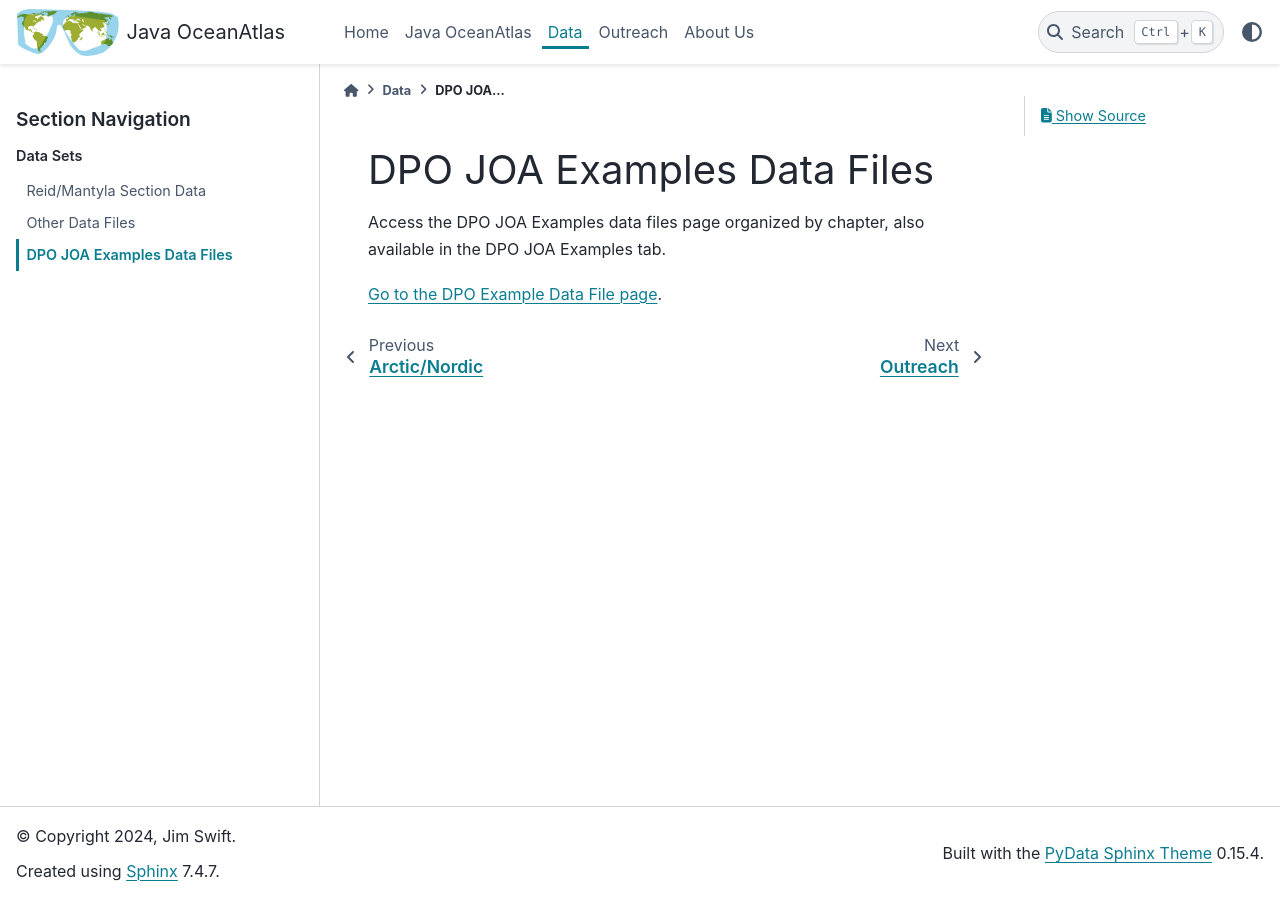
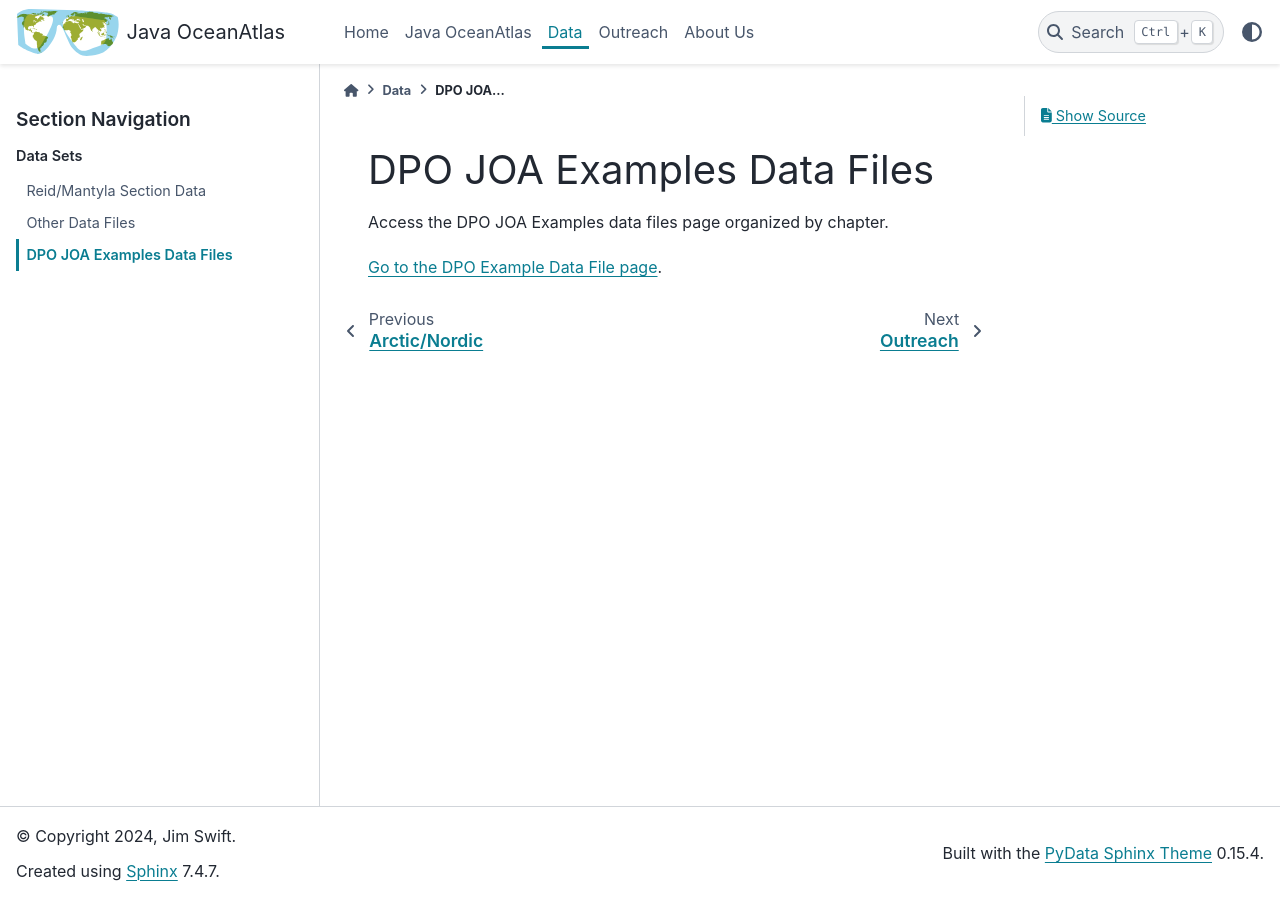
Before and after one commit to OceanAtlas/joa-sphinx, a Sphinx documentation site: the page built from docs/data/dpo.md, in a window 1280 px wide. Built offline with Sphinx 7.4.7 and the PyData theme 0.15.4, drawn with Linux system fonts in a browser that asks for light colours.

Commit message:
Remove reference to DPO tab

```diff
--- a/docs/data/dpo.md
+++ b/docs/data/dpo.md
@@ -1,5 +1,5 @@
 # DPO JOA Examples Data Files
 
-Access the DPO JOA Examples data files page organized by chapter, also available in the DPO JOA Examples tab.
+Access the DPO JOA Examples data files page organized by chapter.
 
 [Go to the DPO Example Data File page](../dpo/data_files.html){.external}.
```
